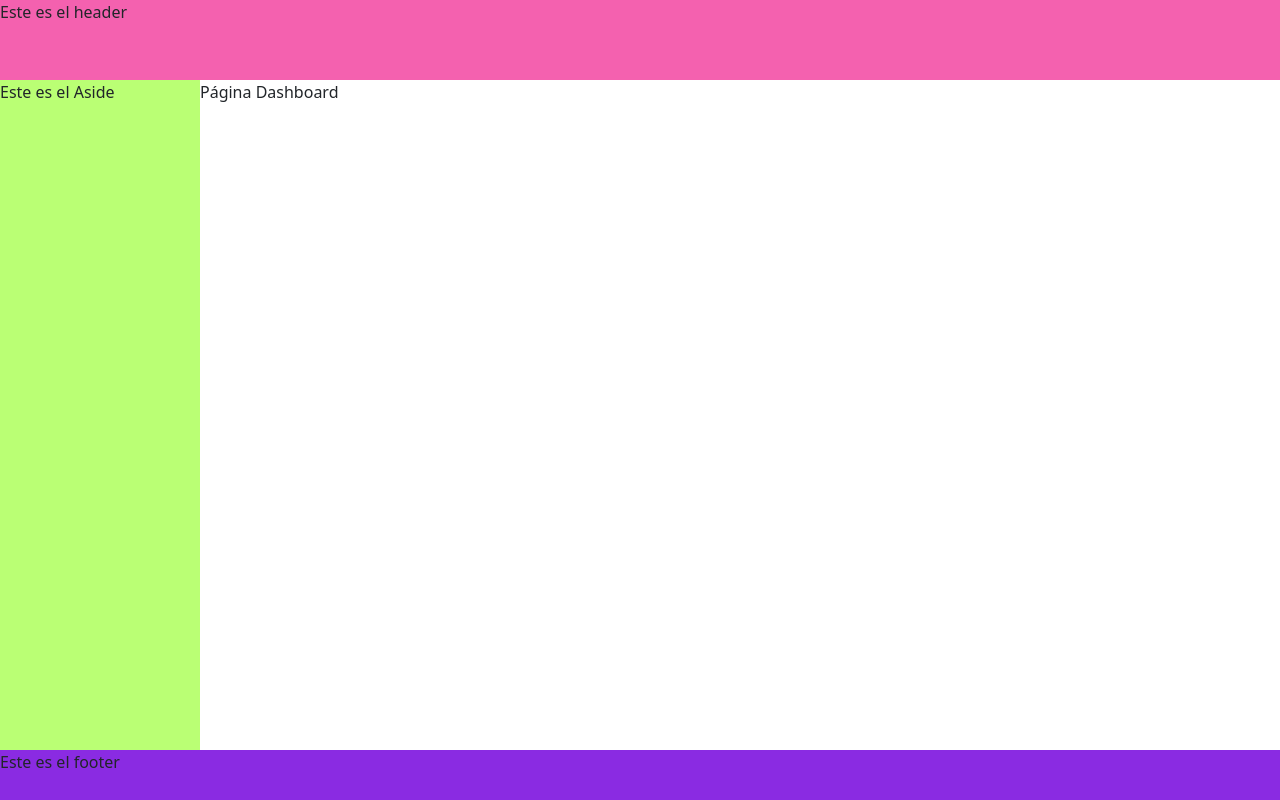
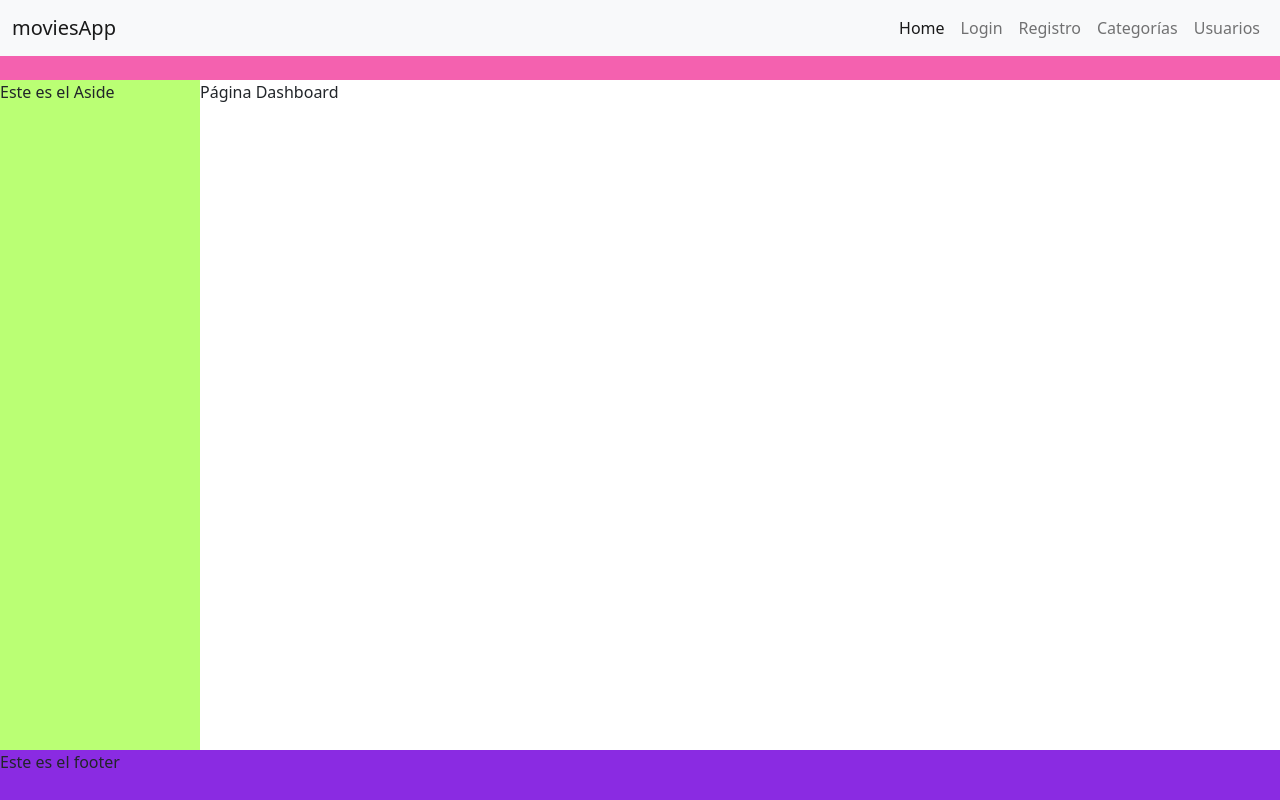
Before and after one commit to monicapajon/moviesApp-react, a React (Create React App) app: page / in a window 1280 px wide. Built offline with nearby package versions, Linux system fonts and the light colour scheme.

Commit message:
navbar creation

```diff
--- a/src/components/layout/Header/index.tsx
+++ b/src/components/layout/Header/index.tsx
@@ -1,10 +1,11 @@
+import { Navbar } from "../Navbar"
 import "./styles.scss"
 
 const Header = () => {
 
     return (
         <header className="main-header">
-            Este es el header
+           <Navbar />
         </header>
     )
 }
--- /dev/null
+++ b/src/components/layout/Navbar/index.tsx
@@ -0,0 +1,25 @@
+import { Navbar as NavbarBTS, Container, Nav } from 'react-bootstrap'
+import { NavLink } from 'react-router-dom'
+
+const Navbar = () => {
+
+    return (
+        <NavbarBTS bg="light" expand="lg">
+            <Container fluid>
+                <NavbarBTS.Brand href="#home">moviesApp</NavbarBTS.Brand>
+                <NavbarBTS.Toggle aria-controls="basic-navbar-nav" />
+                <NavbarBTS.Collapse id="basic-navbar-nav">
+                    <Nav className="ms-auto">
+                        <NavLink className="nav-link" to="/">Home</NavLink>
+                        <NavLink className="nav-link" to="/login">Login</NavLink>
+                        <NavLink className="nav-link" to="/signup">Registro</NavLink>
+                        <NavLink className="nav-link" to="/categories">Categorías</NavLink>
+                        <NavLink className="nav-link" to="/users">Usuarios</NavLink>
+                    </Nav>
+                </NavbarBTS.Collapse>
+            </Container>
+        </NavbarBTS>
+    )
+}
+
+export { Navbar }
```
